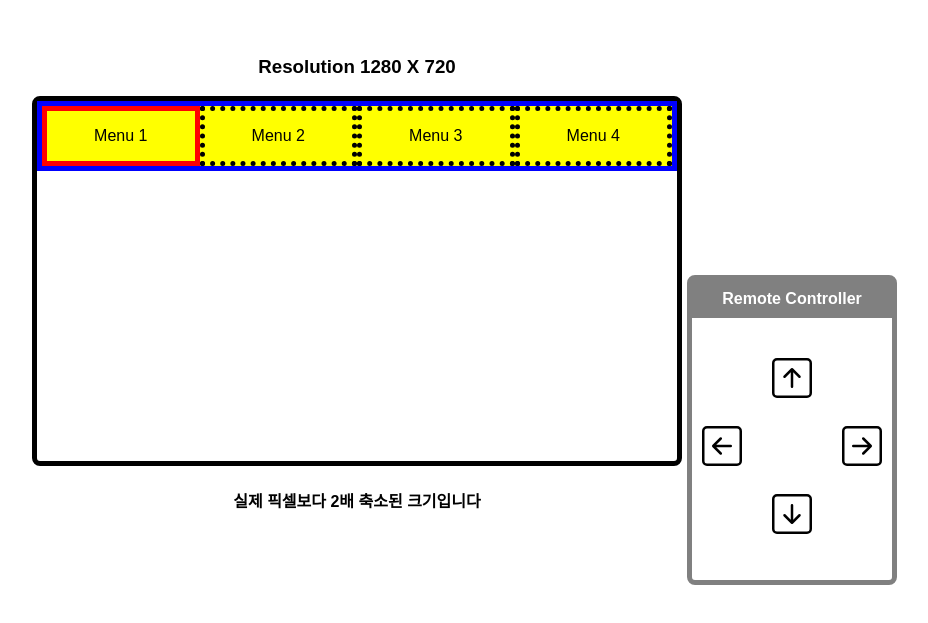
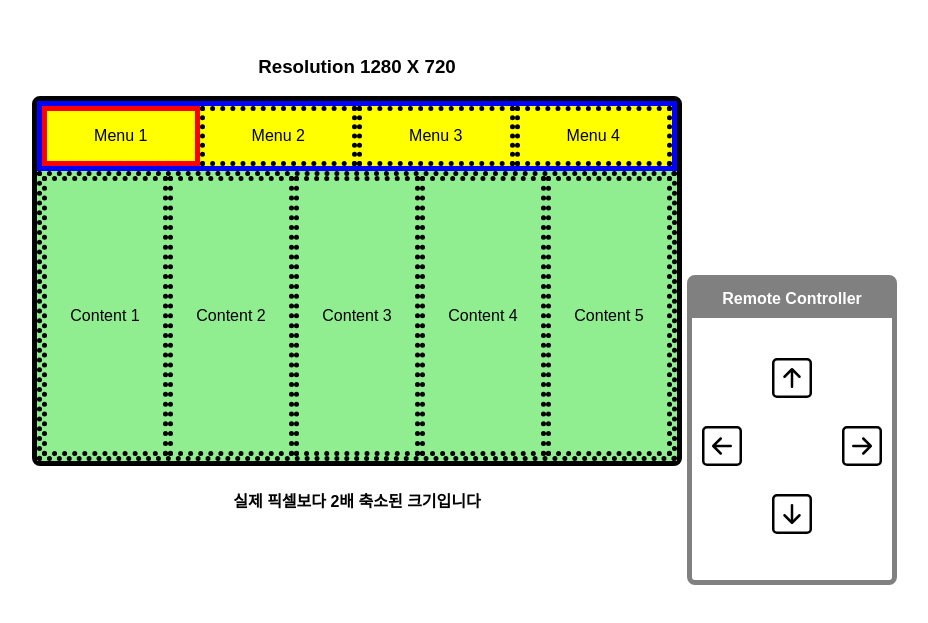
Before and after one commit to peppermintc/tv-focus-control, a React (Create React App) app: page / in a window 1280 px wide. Shown: the part 115-738 px from the top of the page, without its empty margins (283-1211 px from the left). Built offline with nearby package versions, Linux system fonts and the light colour scheme.

Commit message:
[추가] Body 컴포넌트 추가

```diff
--- /dev/null
+++ b/src/components/contents/Body.tsx
@@ -0,0 +1,59 @@
+import styled from "styled-components";
+import { FocusPosition } from "../../pages/HDPage";
+
+const BODY_ROW = 1;
+
+interface BodyProps {
+  valueArray: string[][];
+  currentFocus: FocusPosition;
+}
+
+interface BodyItemProps {
+  value: string;
+  index: number;
+  currentFocus: FocusPosition;
+}
+
+const BodyContainer = styled.div<{ isFocused: boolean }>`
+  width: 100%;
+  flex: 1;
+  display: flex;
+  background-color: lightgreen;
+  border: ${(props) =>
+    props.isFocused ? "5px solid blue" : "5px dotted black"};
+`;
+
+const BodyItemContainer = styled.div<{ isFocused: boolean }>`
+  width: 100%;
+  height: 100%;
+  display: flex;
+  justify-content: center;
+  align-items: center;
+  border: ${(props) =>
+    props.isFocused ? "5px solid red" : "5px dotted black"};
+`;
+
+const BodyItem = ({ value, index, currentFocus }: BodyItemProps) => {
+  const isFocused =
+    BODY_ROW === currentFocus.row && index === currentFocus.column;
+  return <BodyItemContainer isFocused={isFocused}>{value}</BodyItemContainer>;
+};
+
+const Body = ({ valueArray, currentFocus }: BodyProps) => {
+  const BodyValues = valueArray[BODY_ROW];
+
+  return (
+    <BodyContainer isFocused={BODY_ROW === currentFocus.row}>
+      {BodyValues.map((value, index) => (
+        <BodyItem
+          key={index}
+          index={index}
+          value={value}
+          currentFocus={currentFocus}
+        />
+      ))}
+    </BodyContainer>
+  );
+};
+
+export default Body;
--- a/src/components/contents/Contents.tsx
+++ b/src/components/contents/Contents.tsx
@@ -52,6 +52,7 @@
 
 import styled from "styled-components";
 import { FocusPosition } from "../../pages/HDPage";
+import Body from "./Body";
 import Header from "./Header";
 
 const ContentsContainer = styled.div`
@@ -70,8 +71,8 @@ const Contents = ({ valueArray, currentFocus }: ContentsProps) => {
   return (
     <ContentsContainer>
       <Header valueArray={valueArray} currentFocus={currentFocus} />
-      {/* <Body />
-      <Footer /> */}
+      <Body valueArray={valueArray} currentFocus={currentFocus} />
+      {/* <Footer /> */}
     </ContentsContainer>
   );
 };
--- a/src/pages/HDPage.tsx
+++ b/src/pages/HDPage.tsx
@@ -31,7 +31,10 @@ const HDPage = () => {
   });
 
   const onUpClick = () => {
-    console.log("onUpClick");
+    setCurrentFocus({
+      ...currentFocus,
+      row: currentFocus.row - 1,
+    });
   };
 
   const onRightClick = () => {
@@ -42,7 +45,10 @@ const HDPage = () => {
   };
 
   const onDownClick = () => {
-    console.log("onDownClick");
+    setCurrentFocus({
+      ...currentFocus,
+      row: currentFocus.row + 1,
+    });
   };
 
   const onLeftClick = () => {
```
